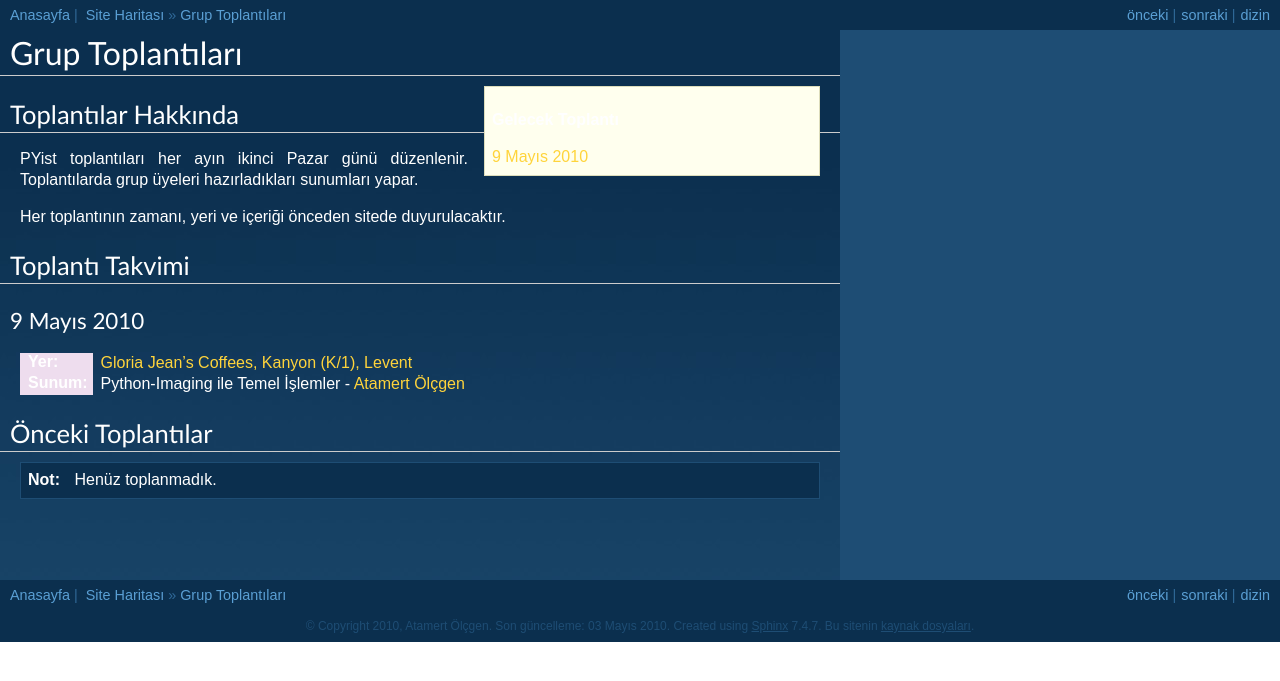
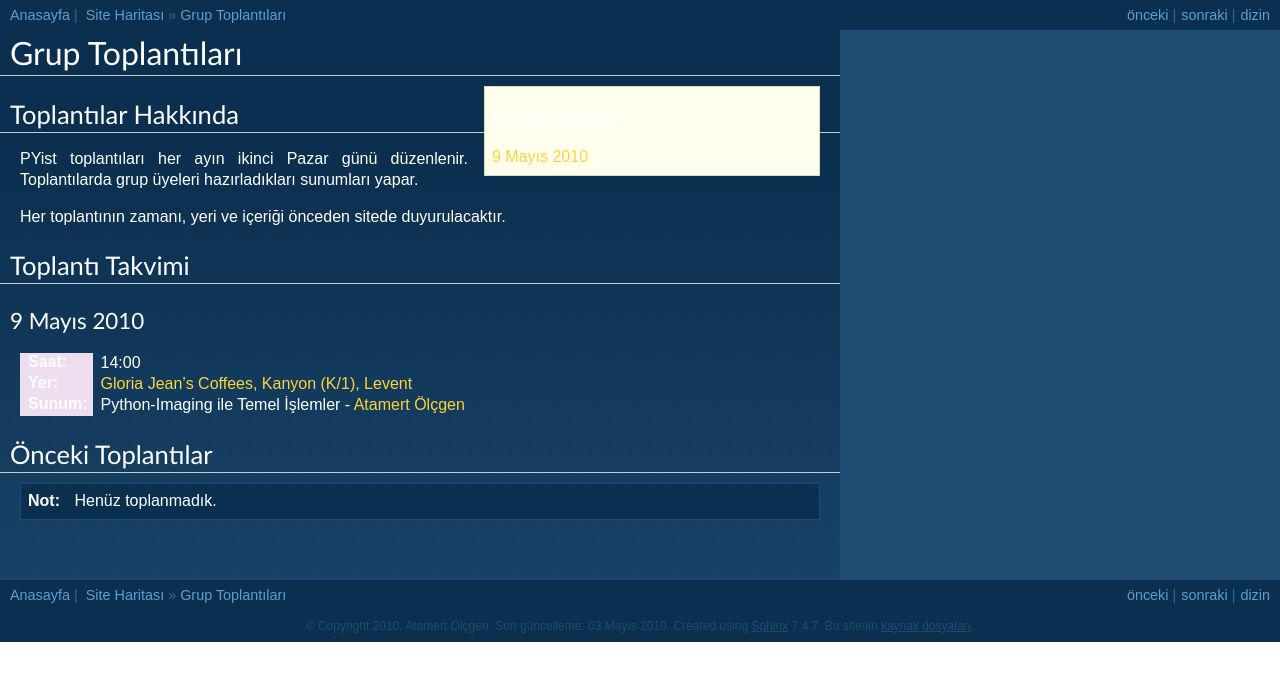
Before and after one commit to mengu/pyist.net, a Sphinx documentation site: the page built from source/meetings.rst, in a window 1280 px wide. Shown: the top 681 px of the page. Built offline with Sphinx 7.4.7, drawn with Linux system fonts in a browser that asks for light colours; formulas are drawn with MathJax 3.

Commit message:
Added time for the 1st meeting.

```diff
--- a/source/meetings.rst
+++ b/source/meetings.rst
@@ -22,6 +22,8 @@ Toplantı Takvimi
 9 Mayıs 2010
 ^^^^^^^^^^^^
 
+:Saat:
+    14:00
 :Yer:
     `Gloria Jean's Coffees, Kanyon (K/1), Levent <http://maps.google.com/?ie=UTF8&ll=41.078073,29.012489&spn=0.004343,0.009559&z=17>`_
 :Sunum:
```
